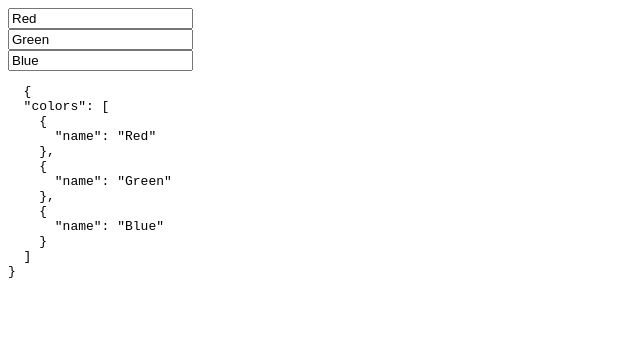
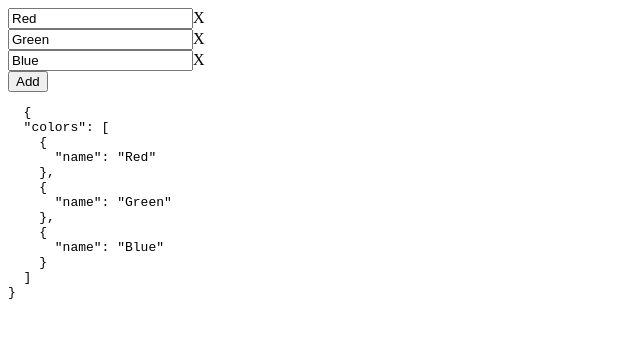
Before and after one commit to profanis/bpb-mastering-angular-reactive-forms, an Angular app: page / in a window 1280 px wide. Shown: the top 338 px of the page, without its empty margins (0-640 px from the left). Built offline with nearby package versions, Linux system fonts and the light colour scheme.

Commit message:
fix the nested formArray

```diff
--- a/src/app/app.component.html
+++ b/src/app/app.component.html
@@ -1,11 +1,21 @@
 <form [formGroup]="myForm">
 
-  <div *ngFor="let color of colors.controls;" [formGroup]="color">
-    <input type="text" formControlName="name" />
-  </div>
+  <ng-container formArrayName="colors">
+
+    <div *ngFor="let _ of colors.controls; let idx = index">
+
+      <ng-container [formGroupName]="idx">
+        <input type="text" formControlName="name" />
+        <span (click)="removeColor(idx)">X</span>
+      </ng-container>
+
+    </div>
+
+  </ng-container>
 
 </form>
 
+<button (click)="addColor()">Add</button>
 
 <pre>
   {{myForm.value | json}}
--- a/src/app/app.component.ts
+++ b/src/app/app.component.ts
@@ -22,4 +22,16 @@ export class AppComponent implements OnInit {
       ]),
     })
   }
+
+  addColor(value?: string) {
+    this.colors.push(
+      new FormGroup({
+        name: new FormControl(value),
+      })
+    )
+  }
+
+  removeColor(index: number) {
+    this.colors.removeAt(index)
+  }
 }
```
